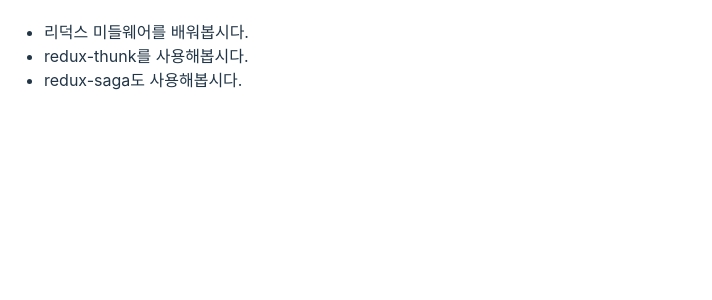
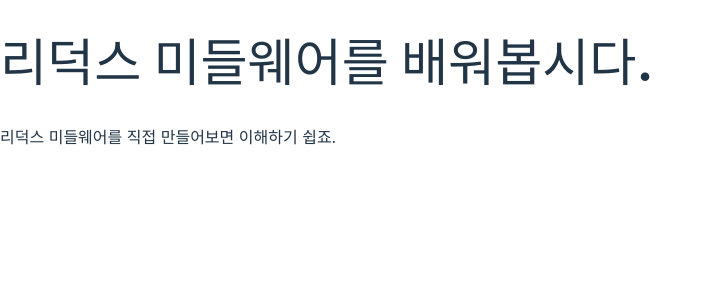
Before and after one commit to Damdadira/redux-middleware, a React (Vite) app: page /1 in a window 1280 px wide. Shown: the top 300 px of the page, without its empty margins (0-712 px from the left). Built offline with nearby package versions, Linux system fonts and the light colour scheme.

Commit message:
react-router-dom 사용해서 포스트 조회하기

```diff
--- a/package.json
+++ b/package.json
@@ -13,6 +13,7 @@
     "react": "^18.3.1",
     "react-dom": "^18.3.1",
     "react-redux": "^9.1.2",
+    "react-router-dom": "^6.26.2",
     "redux": "^5.0.1",
     "redux-logger": "^3.0.6",
     "redux-thunk": "^3.1.0"
--- a/src/App.jsx
+++ b/src/App.jsx
@@ -1,12 +1,18 @@
 import React from 'react'
+import { BrowserRouter as Router, Routes, Route } from 'react-router-dom'
 // import CounterContainer from './containers/CounterContainer'
-import PostListContainer from './containers/PostListContainer'
+// import PostListContainer from './containers/PostListContainer'
+import PostListPage from './pages/PostListPage'
+import PostPage from './pages/PostPage'
 
 function App() {
   return (
-    <div style={{padding: '4px'}}>
-      <PostListContainer />
-    </div>
+    <Router>
+      <Routes>
+        <Route path="/" element={<PostListPage />}></Route>
+        <Route path="/:id" element={<PostPage />}></Route>
+      </Routes>
+    </Router>
   )
 }
 
--- a/src/components/Post.jsx
+++ b/src/components/Post.jsx
@@ -0,0 +1,11 @@
+import React from 'react';
+
+export default function Post({post}){
+  const {title, body} = post;
+  return(
+    <div>
+      <h1>{title}</h1>
+      <p>{body}</p>
+    </div>
+  )
+}
--- a/src/components/PostList.jsx
+++ b/src/components/PostList.jsx
@@ -1,11 +1,12 @@
 import React from 'react';
+import { Link } from 'react-router-dom';
 
 export default function PostList({posts}){
   return(
     <ul>
       {posts.map(post => (
         <li key={post.id}>
-          {post.title}
+          <Link to={`/${post.id}`}>{post.title}</Link>
         </li>
       ))}
     </ul>
--- /dev/null
+++ b/src/containers/PostContainer.jsx
@@ -0,0 +1,19 @@
+import React, { useEffect } from 'react';
+import { useSelector, useDispatch } from 'react-redux';
+import { getPost } from '../modules/posts';
+import Post from '../components/Post';
+
+export default function PostContainer({postId}){
+  const { data, loading, error } = useSelector(state => state.posts.post);
+  const dispatch = useDispatch();
+
+  useEffect(() => {
+    dispatch(getPost(postId));
+  }, [postId, dispatch]);
+
+  if(loading) return <div>로딩중...</div>
+  if(error) return <div>에러 발생!</div>
+  if(!data) return null;
+
+  return <Post post={data}></Post>
+}
--- /dev/null
+++ b/src/pages/PostListPage.jsx
@@ -0,0 +1,6 @@
+import React from 'react';
+import PostListContainer from '../containers/PostListContainer';
+
+export default function PostListPage(){
+  return <PostListContainer></PostListContainer>
+}
--- /dev/null
+++ b/src/pages/PostPage.jsx
@@ -0,0 +1,9 @@
+import React from 'react';
+import { useParams } from 'react-router-dom';
+import PostContainer from '../containers/PostContainer';
+
+export default function PostPage(){
+  const { id } = useParams(); //url 파라미터 조회하기
+
+  return <PostContainer postId={parseInt(id, 10)}></PostContainer>
+}
```
Also changed, not shown: 1 other file (tests, documents, lock files or other folders).
